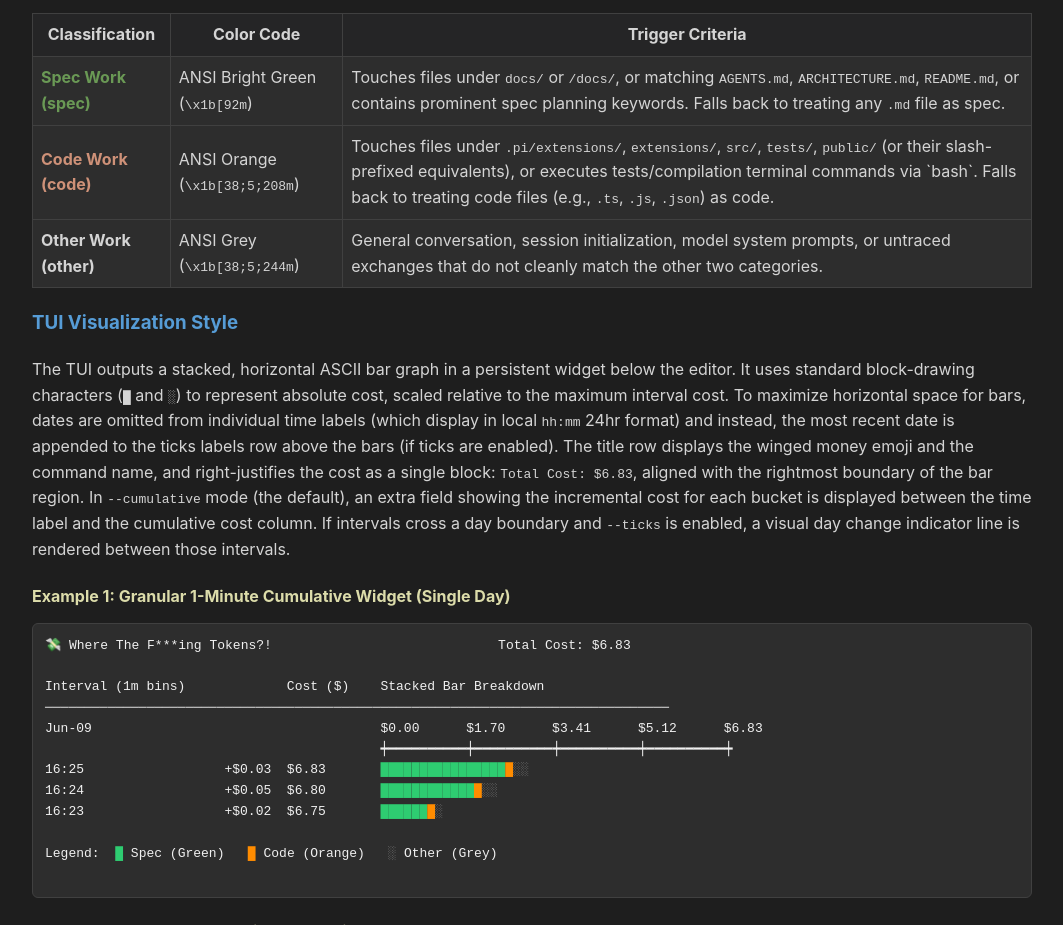
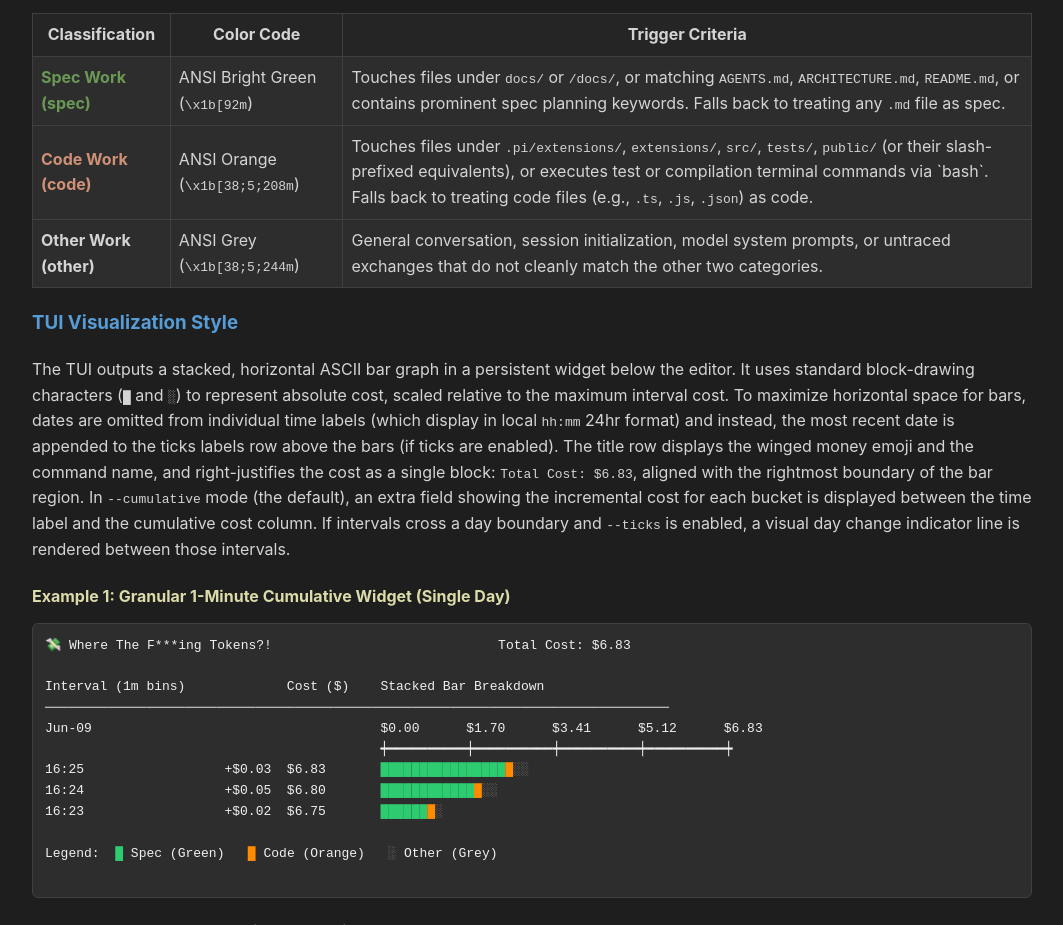
Before and after one commit to duppypro/princess-pi-packages, a website: page docs/EXT_WTFT.html in a window 1280 px wide. Shown: the part 934-1859 px from the top of the page, without its empty margins (108-1171 px from the left). Drawn offline with Linux system fonts and the light colour scheme.

Commit message:
chore: Fix grammar in docs/EXT_WTFT.html (tests/compilation -> test or compilation) 👑π🐱

```diff
--- a/docs/EXT_WTFT.html
+++ b/docs/EXT_WTFT.html
@@ -82,7 +82,7 @@
             <tr>
                 <td style="color: var(--accent-orange); font-weight: bold;">Code Work (code)</td>
                 <td>ANSI Orange (<code>\x1b[38;5;208m</code>)</td>
-                <td>Touches files under <code>.pi/extensions/</code>, <code>extensions/</code>, <code>src/</code>, <code>tests/</code>, <code>public/</code> (or their slash-prefixed equivalents), or executes tests/compilation terminal commands via `bash`. Falls back to treating code files (e.g., <code>.ts</code>, <code>.js</code>, <code>.json</code>) as code.</td>
+                <td>Touches files under <code>.pi/extensions/</code>, <code>extensions/</code>, <code>src/</code>, <code>tests/</code>, <code>public/</code> (or their slash-prefixed equivalents), or executes test or compilation terminal commands via `bash`. Falls back to treating code files (e.g., <code>.ts</code>, <code>.js</code>, <code>.json</code>) as code.</td>
             </tr>
             <tr>
                 <td style="color: var(--text-color); font-weight: bold;">Other Work (other)</td>
```
